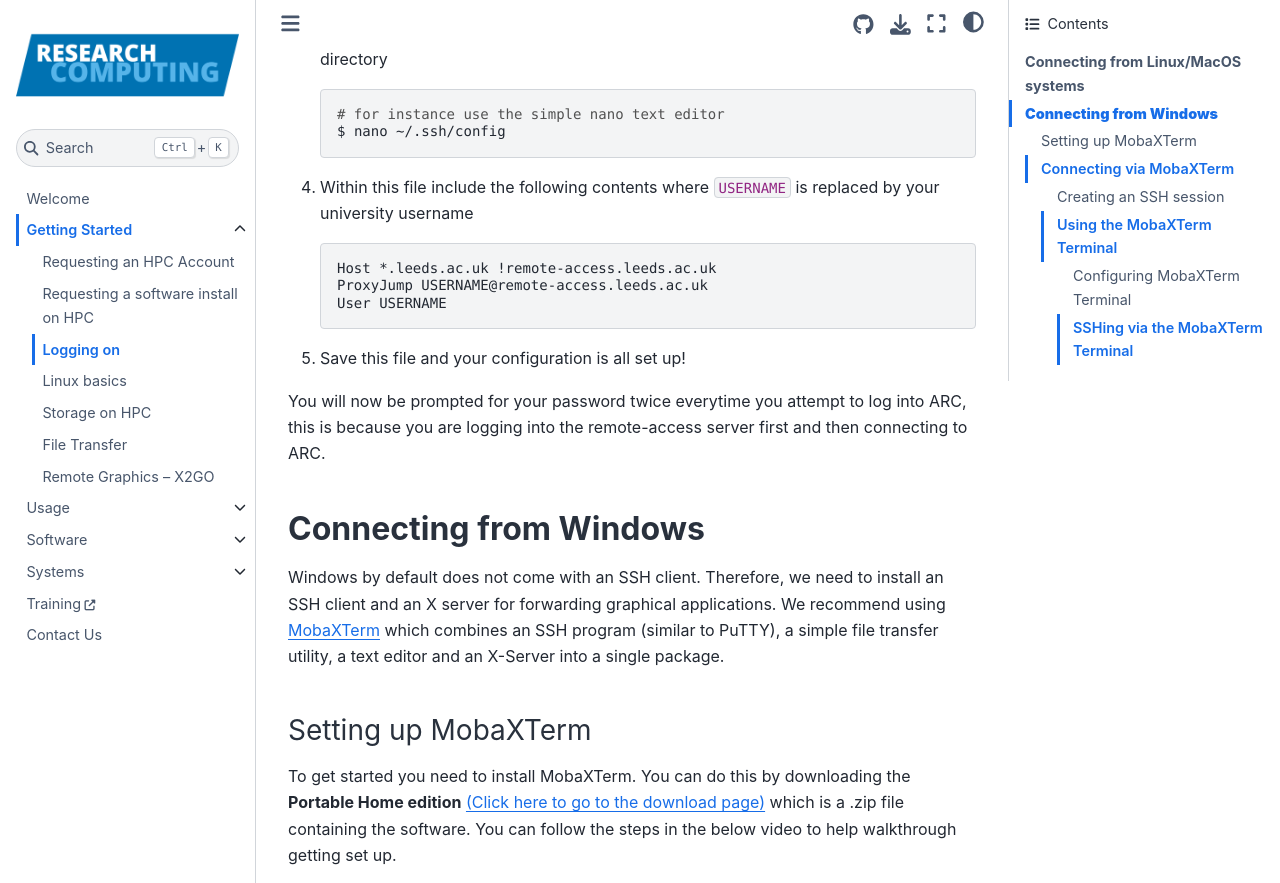
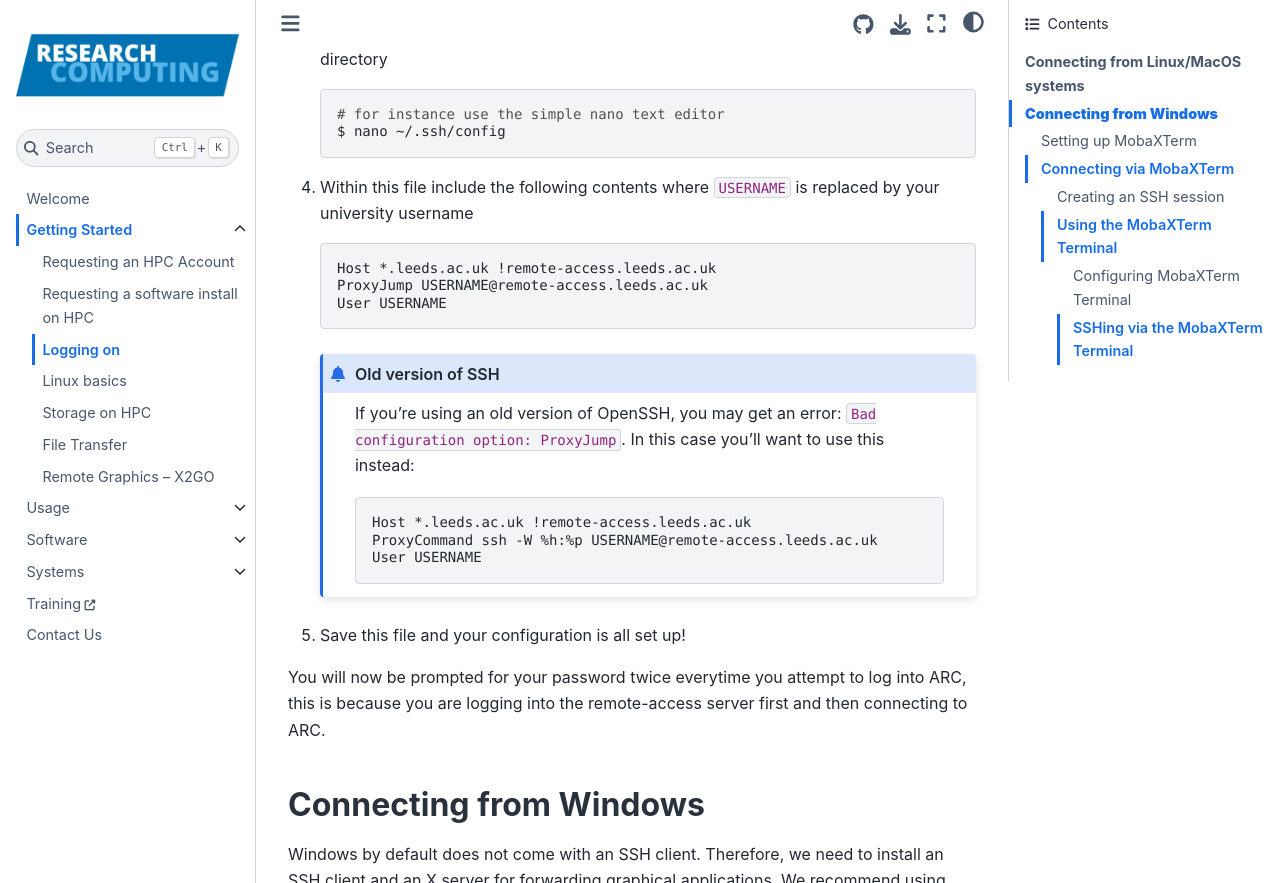
Before and after one commit to foqueiroz/arcdocs.github.io, a Jupyter Book: the page built from book/getting_started/logon.md, in a window 1280 px wide and 900 px high, scrolled down 1769 px, cut to the strip 0-883 px from the top of the window. Built offline with Jupyter Book 1.0.4 settings and Sphinx 7.4.7 and the Sphinx Book theme 1.1.4, drawn with Linux system fonts in a browser that asks for light colours.

Commit message:
Add alternative to ProxyJump for old OpenSSH

`````diff
--- a/book/getting_started/logon.md
+++ b/book/getting_started/logon.md
@@ -60,11 +60,21 @@
 
 4. Within this file include the following contents where `USERNAME` is replaced by your university username
 
-    ```bash
+    ```
     Host *.leeds.ac.uk !remote-access.leeds.ac.uk
     ProxyJump USERNAME@remote-access.leeds.ac.uk
     User USERNAME
     ```
+
+    ````{admonition} Old version of SSH
+    If you're using an old version of OpenSSH, you may get an error: `Bad configuration option: ProxyJump`.  In this case you'll want to use this instead:
+
+    ```
+    Host *.leeds.ac.uk !remote-access.leeds.ac.uk
+    ProxyCommand ssh -W %h:%p USERNAME@remote-access.leeds.ac.uk
+    User USERNAME
+    ```
+    ````
 
 5. Save this file and your configuration is all set up!
 
`````
